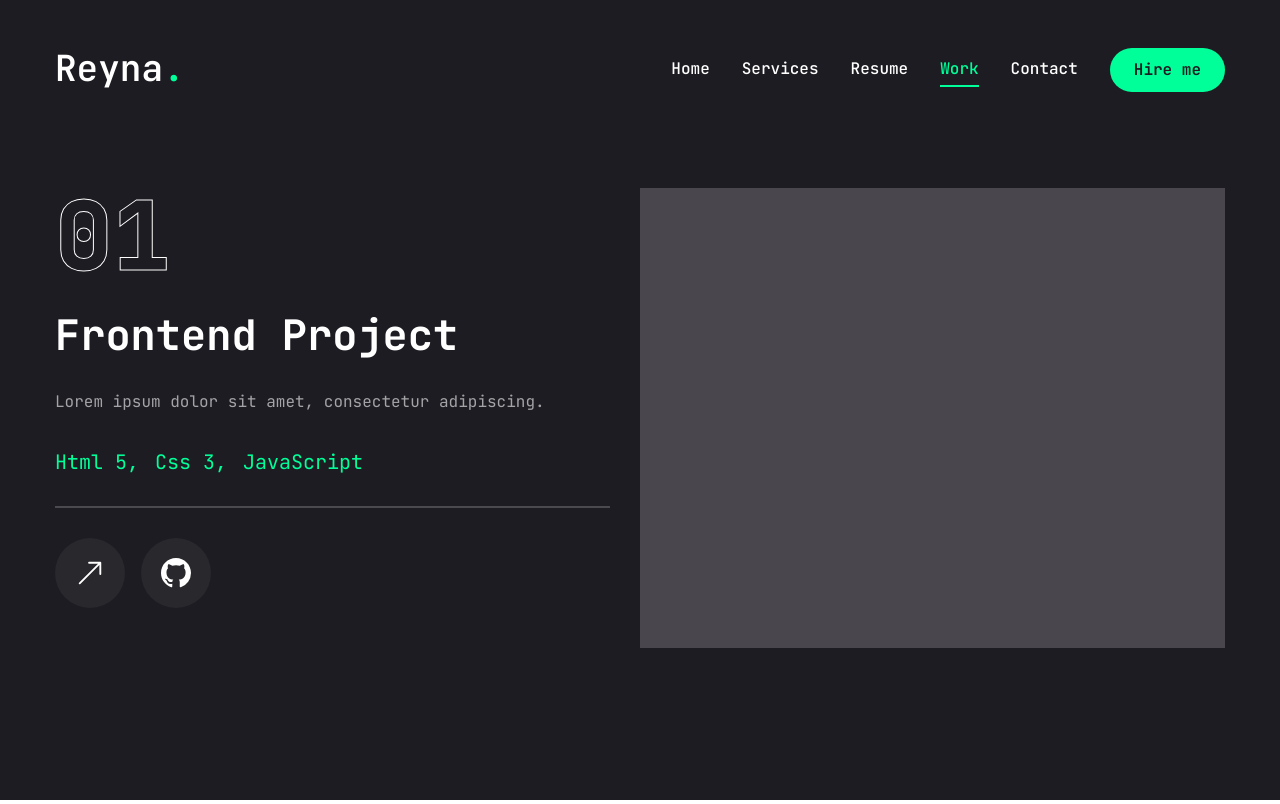
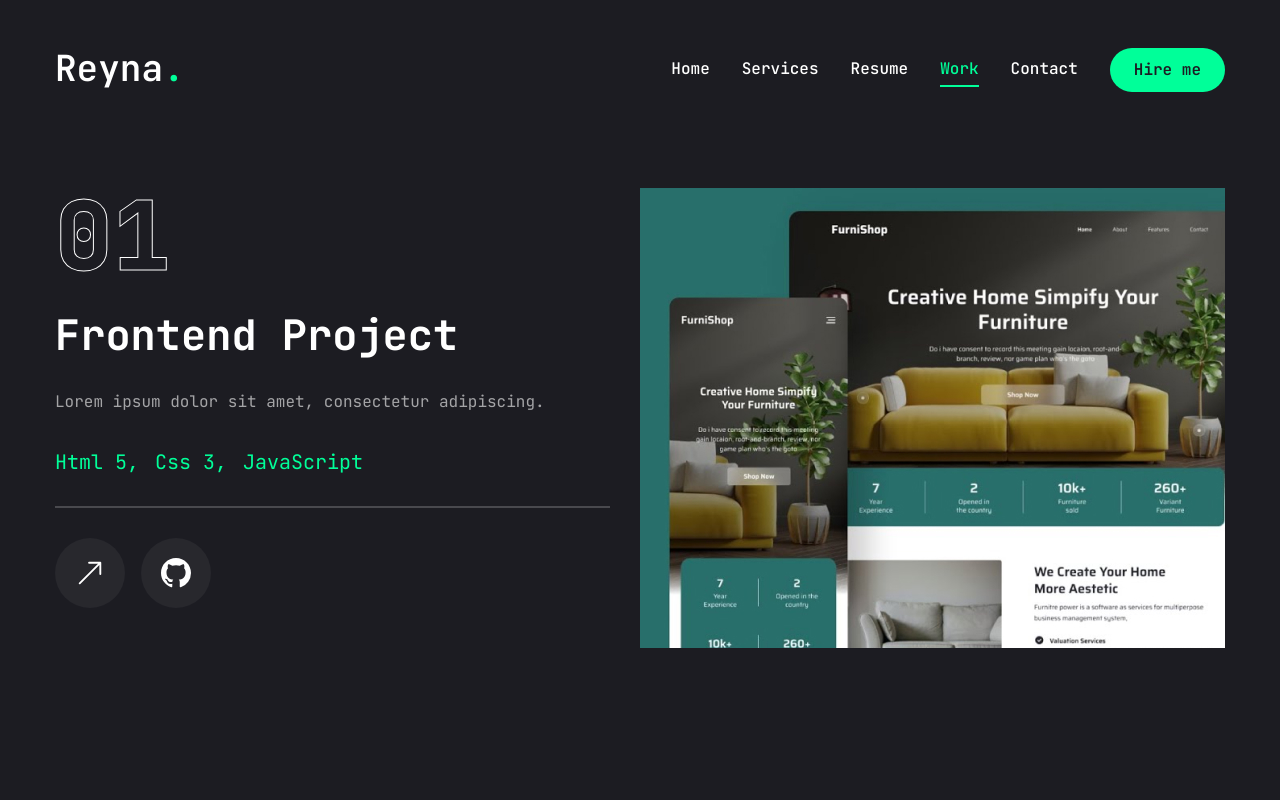
Before and after one commit to reynaroma/reyna-portfolio, a Next.js app: page /work in a window 1280 px wide. Built offline with nearby package versions, Linux system fonts and the light colour scheme.

Commit message:
Add slider element and style it

```diff
--- a/app/work/page.jsx
+++ b/app/work/page.jsx
@@ -139,7 +139,17 @@ const Work = () => {
                 <SwiperSlide
                   key={index}
                   className='w-full'>
-                  <div className='h-[460px] relative group flex justify-center items-center bg-pink-50/20'></div>
+                  <div className='h-[460px] relative group flex justify-center items-center bg-pink-50/20'>
+                    {/* overlay */}
+                    <div></div>
+                    {/* image */}
+                    <div className='relative w-full h-full'>
+                      <Image
+                        src={project.image}
+                        className='object-cover'
+                        alt='' fill />
+                    </div>
+                  </div>
                 </SwiperSlide>
               ))}
             </Swiper>
```
